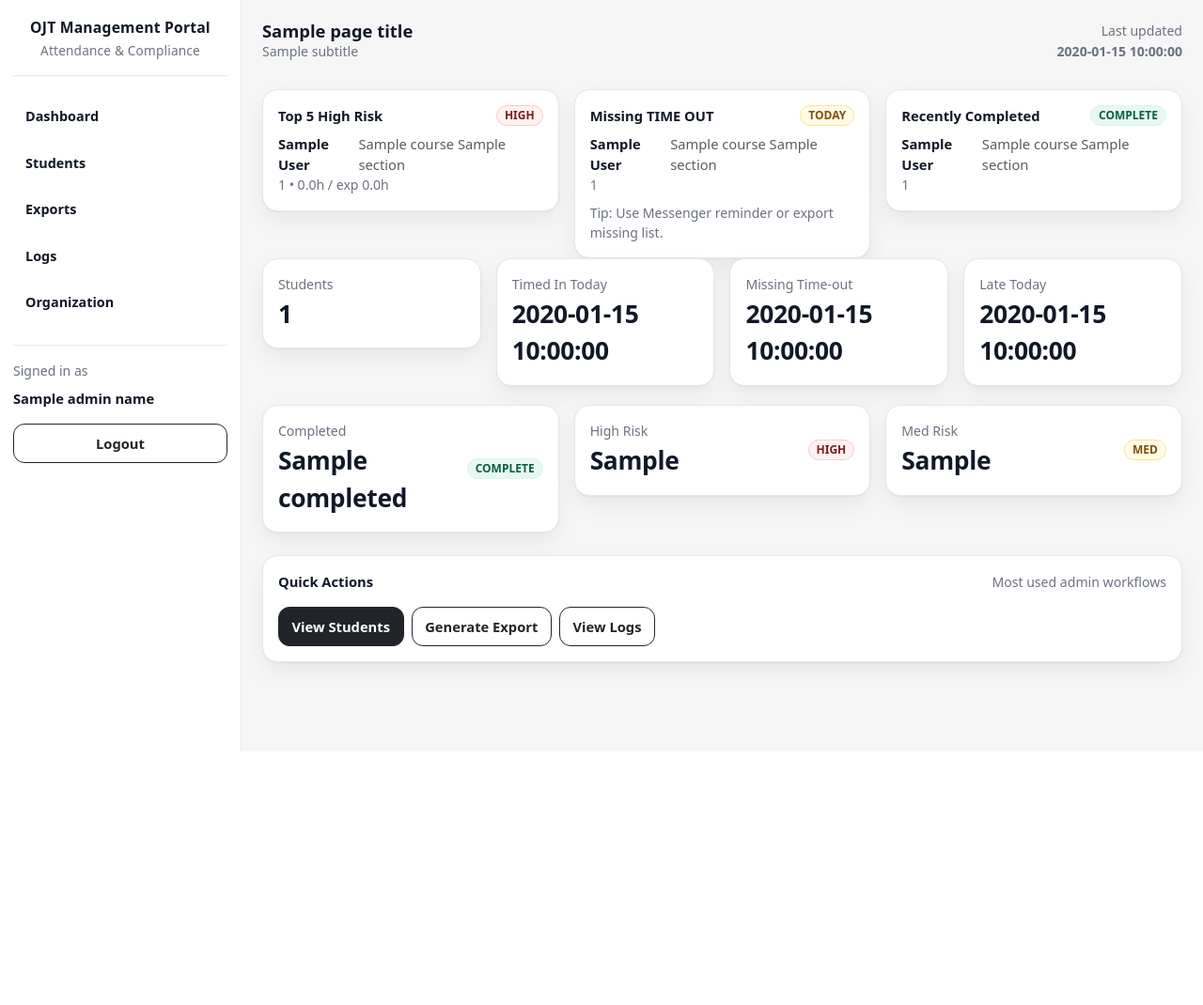
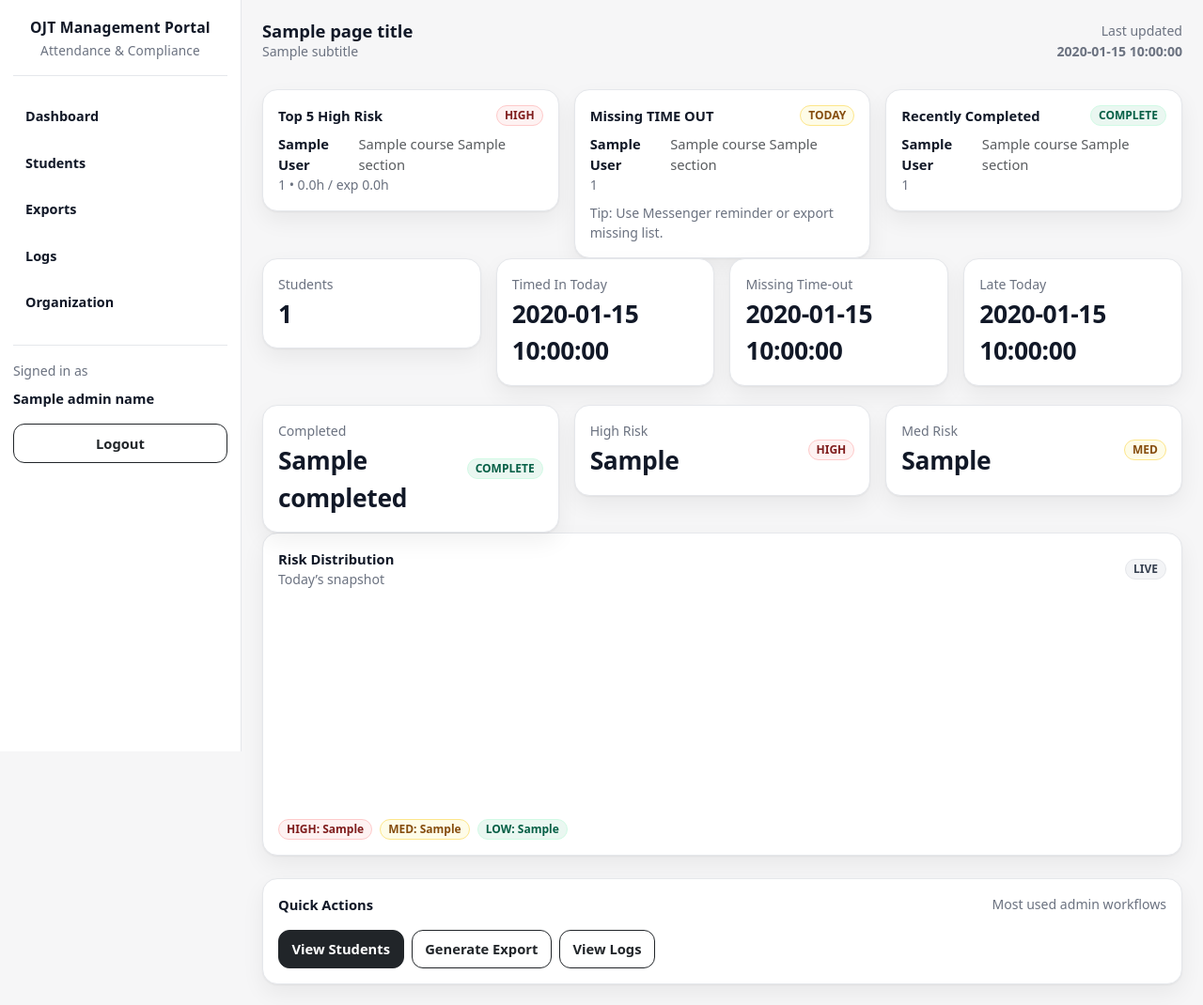
Before and after one commit to YuriBeginner/messenger-dtr, a Flask app: template templates/admin/dashboard.html in a window 1280 px wide. Shown: the whole page at 94% size. Before the commit the page ends 800 px from the top, so only its background shows below. Run offline with Flask 3, Linux system fonts and the light colour scheme; the template is opened without the code that fills it: most values are stand-ins (such as "Sample title", 1, 10 or a date in 2020); a map, chart or similar area stays blank; some libraries are stand-ins or nearby versions.

Commit message:
Update dashboard.html

```diff
--- a/templates/admin/dashboard.html
+++ b/templates/admin/dashboard.html
@@ -163,6 +163,28 @@
   </div>
 </div>
 
+<div class="card-soft p-3">
+  <div class="d-flex align-items-center justify-content-between mb-2">
+    <div>
+      <div class="fw-semibold">Risk Distribution</div>
+      <div class="subtle">Today’s snapshot</div>
+    </div>
+    <span class="badge-soft b-gray">LIVE</span>
+  </div>
+
+  <div style="height: 220px;">
+    <canvas id="riskDonut"></canvas>
+  </div>
+
+  <div class="d-flex gap-2 mt-3 flex-wrap">
+    <span class="badge-soft b-red">HIGH: {{ high_risk }}</span>
+    <span class="badge-soft b-yellow">MED: {{ med_risk }}</span>
+    <span class="badge-soft b-green">LOW: {{ low_risk }}</span>
+  </div>
+</div>
+
+<script src="https://cdn.jsdelivr.net/npm/chart.js@4.4.1/dist/chart.umd.min.js"></script>
+
 <div class="mt-4">
   <div class="card-soft p-3">
     <div class="d-flex align-items-center justify-content-between">
```
